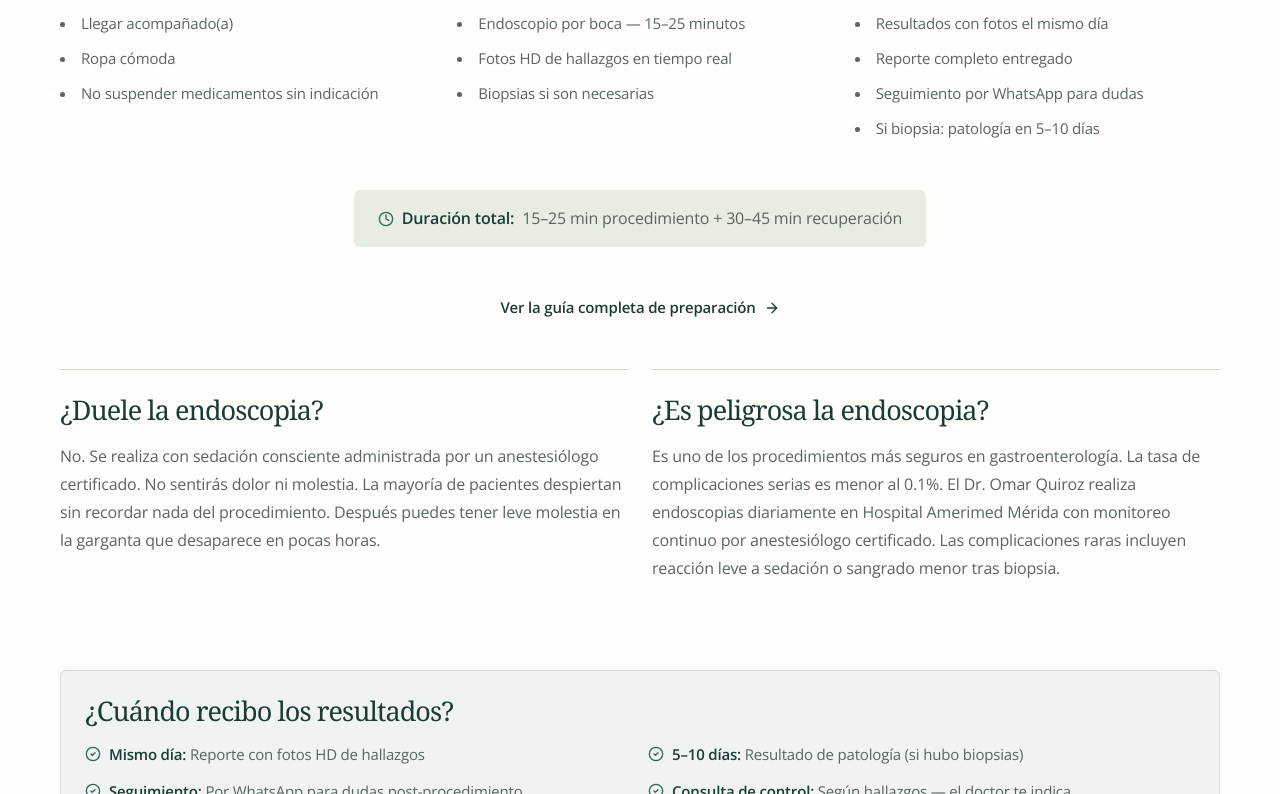
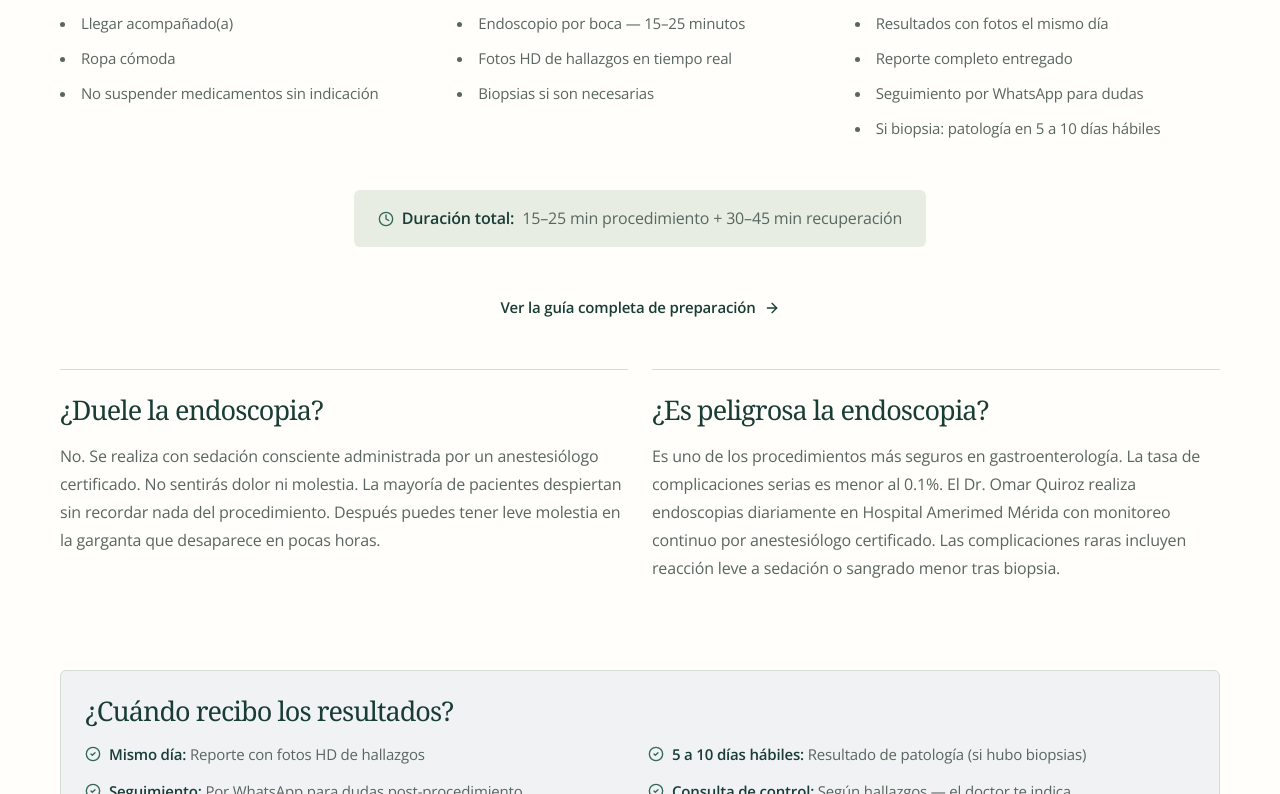
Before and after one commit to warmregards/Endoscopia-del-Mayab, a Next.js app: page /endoscopia-merida in a window 1280 px wide. Shown: the part 9506-10300 px from the top of the page. Built offline with nearby package versions, Linux system fonts and the light colour scheme; no server answers.

Commit message:
content: standardize pathology turnaround to 5 a 10 días hábiles
CPRE, endoscopia and EMR pages still said "5–10 días" / "7–10 días".
Matches the prep guides, colonoscopia page and endoscopia FAQ.

Co-Authored-By: Claude Opus 5.5 (1M context) <noreply@anthropic.com>

```diff
--- a/app/(site)/cpre-merida/page.tsx
+++ b/app/(site)/cpre-merida/page.tsx
@@ -592,7 +592,7 @@ export default function CprePage() {
                   <li>El doctor te muestra imágenes y explica hallazgos</li>
                   <li>Reporte digital con fotos el mismo día</li>
                   <li>Reposo relativo 24–48 horas</li>
-                  <li>Si biopsia: patología en 5–10 días</li>
+                  <li>Si biopsia: patología en 5 a 10 días hábiles</li>
                 </ul>
               </div>
             </div>
@@ -642,7 +642,7 @@ export default function CprePage() {
                 </div>
                 <div className="flex items-start gap-2">
                   <CheckCircle2 className="h-4 w-4 text-accent flex-shrink-0 mt-0.5" />
-                  <span><strong className="text-foreground">5–10 días:</strong> Resultado de patología (si hubo biopsias)</span>
+                  <span><strong className="text-foreground">5 a 10 días hábiles:</strong> Resultado de patología (si hubo biopsias)</span>
                 </div>
                 <div className="flex items-start gap-2">
                   <CheckCircle2 className="h-4 w-4 text-accent flex-shrink-0 mt-0.5" />
--- a/app/(site)/endoscopia-merida/page.tsx
+++ b/app/(site)/endoscopia-merida/page.tsx
@@ -678,7 +678,7 @@ export default function EndoscopiaPage() {
                   <li>Resultados con fotos el mismo día</li>
                   <li>Reporte completo entregado</li>
                   <li>Seguimiento por WhatsApp para dudas</li>
-                  <li>Si biopsia: patología en 5–10 días</li>
+                  <li>Si biopsia: patología en 5 a 10 días hábiles</li>
                 </ul>
               </div>
             </div>
@@ -746,7 +746,7 @@ export default function EndoscopiaPage() {
                 </div>
                 <div className="flex items-start gap-2">
                   <CheckCircle2 className="h-4 w-4 text-accent flex-shrink-0 mt-0.5" />
-                  <span><strong className="text-foreground">5–10 días:</strong> Resultado de patología (si hubo biopsias)</span>
+                  <span><strong className="text-foreground">5 a 10 días hábiles:</strong> Resultado de patología (si hubo biopsias)</span>
                 </div>
                 <div className="flex items-start gap-2">
                   <CheckCircle2 className="h-4 w-4 text-accent flex-shrink-0 mt-0.5" />
--- a/app/(site)/reseccion-endoscopica-mucosa-emr-merida/page.tsx
+++ b/app/(site)/reseccion-endoscopica-mucosa-emr-merida/page.tsx
@@ -302,7 +302,7 @@ export default function EmrPage() {
                 </li>
                 <li className="flex items-start gap-2">
                   <ShieldCheck className="h-4 w-4 text-accent-strong mt-0.5 flex-shrink-0" />
-                  <span>Patología: 7–10 días</span>
+                  <span>Patología: 5 a 10 días hábiles</span>
                 </li>
               </ul>
             </div>
```
